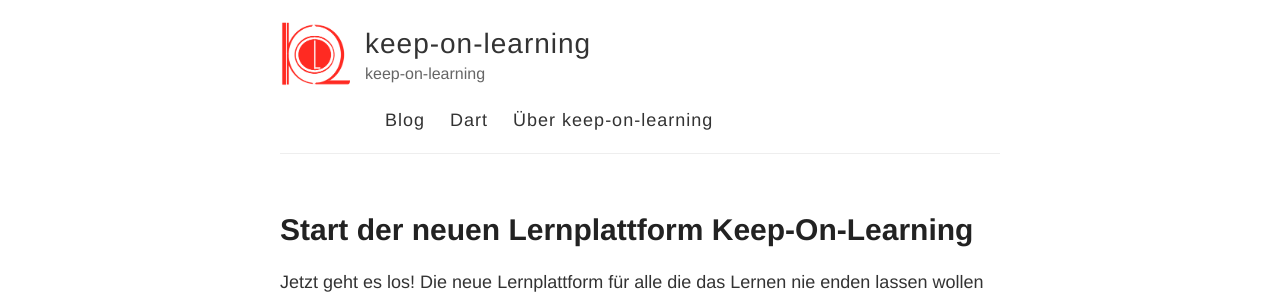
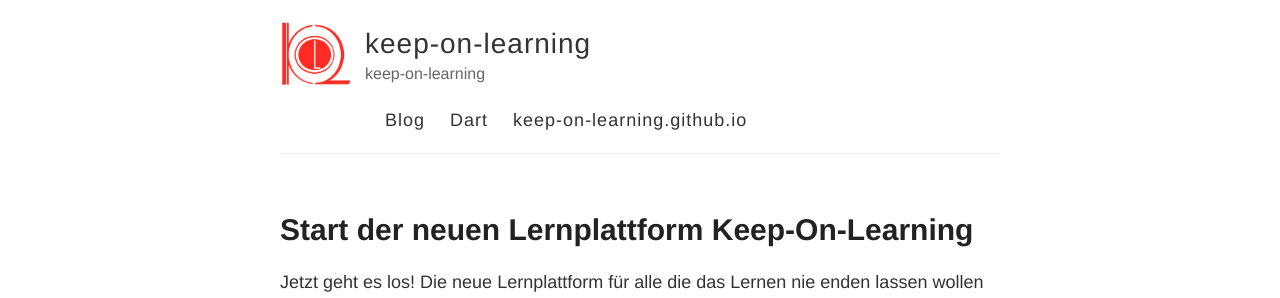
Before and after one commit to keep-on-learning/keep-on-learning.github.io, a Jekyll site: the page built from index.html, in a window 1280 px wide. Shown: the top 298 px of the page. Built offline with Jekyll 4.4.1, drawn with Linux system fonts in a browser that asks for light colours.

Commit message:
Update navigation.html

```diff
--- a/_includes/navigation.html
+++ b/_includes/navigation.html
@@ -1,5 +1,5 @@
 <nav>
     <a href="{{ site.baseurl }}/">Blog</a>
     <a href="{{ site.baseurl }}/dart_start">Dart</a>
-    <a href="{{ site.baseurl }}/about">Über keep-on-learning</a>
+    <a href="{{ site.baseurl }}/about">{{ site.title }}</a>
 </nav>
```
